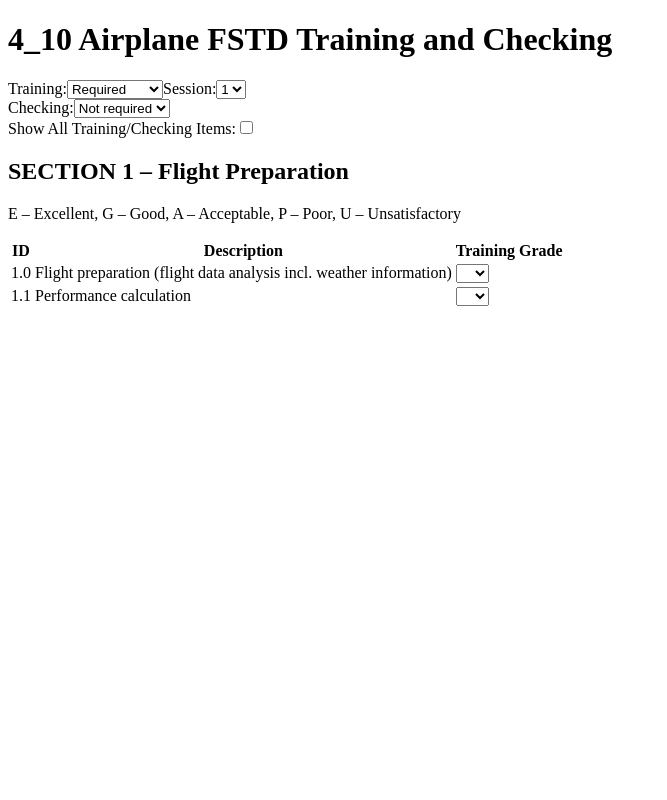
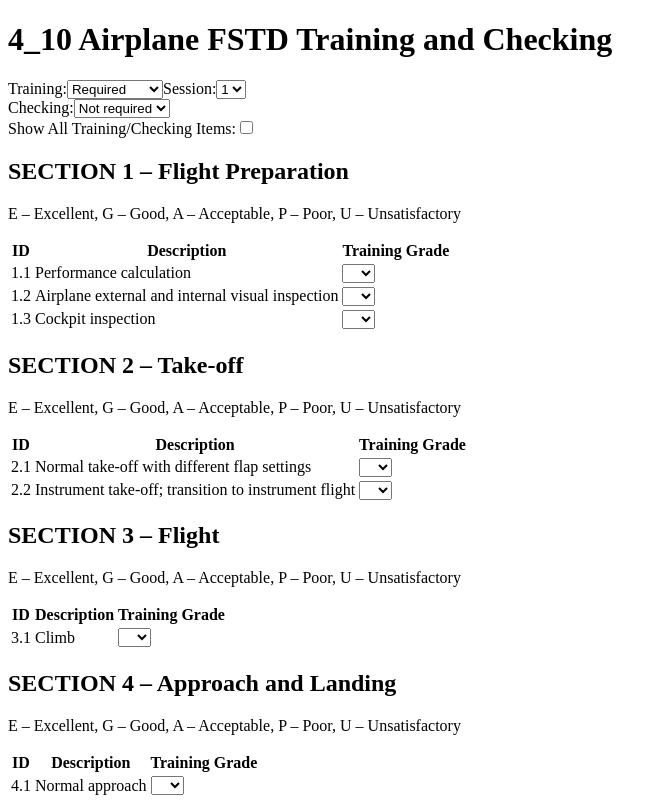
Before and after one commit to Alwis223/training-forms, a React (Create React App) app: page / in a window 1280 px wide. Shown: the top 800 px of the page, without its empty margins (0-667 px from the left). Built offline with nearby package versions, Linux system fonts and the light colour scheme.

Commit message:
Update taskData.js

```diff
--- a/src/taskData.js
+++ b/src/taskData.js
@@ -2,25 +2,79 @@ const allTasks = {
   "1.0": "Flight preparation (flight data analysis incl. weather information)",
   "1.1": "Performance calculation",
   "1.2": "Airplane external and internal visual inspection",
-  "1.3": "Cockpit inspection"
-  // ... (tęsk kaip buvo, bet įsitikink, kad tarp eilučių yra KABLELIAI)
+  "1.3": "Cockpit inspection",
+  "1.4": "Checklist, radio and navigation equipment check, frequency selection",
+  "1.5": "Taxiing in compliance with ATC instructions",
+  "1.6": "Before take-off checks",
+
+  "2.1": "Normal take-off with different flap settings",
+  "2.2": "Instrument take-off; transition to instrument flight",
+  "2.3": "Crosswind take-off (within crosswind limits)",
+  "2.4": "Take-off at maximum take-off mass (actual or simulated)",
+  "2.5": "Take-off with simulated engine failure shortly before V1 (FFS only)",
+  "2.6": "Rejected take-off before V1",
+
+  "3.1": "Climb",
+  "3.2": "Level off",
+  "3.3": "Cruise",
+  "3.4": "Fuel management",
+  "3.5": "Use of checklist",
+  "3.6": "System management (electrics, hydraulics, pneumatics, pressurisation, air conditioning)",
+  "3.7": "Upset Prevention and Recovery Training (UPRT)",
+  "3.8": "Navigation and radio navigation equipment use",
+
+  "4.1": "Normal approach",
+  "4.2": "Crosswind approach and landing (within crosswind limits)",
+  "4.3": "Instrument approaches: ILS, LLZ, VOR, GNSS, NDB",
+  "4.4": "Manual landing",
+  "4.5": "Landing with simulated malfunction (engine, systems)",
+  "4.6": "Missed approach",
+
+  "5.1": "Post flight checks",
+  "5.2": "Parking, shutdown and checklist",
+
+  "6.1": "ETOPS and EDTO procedures",
+  "6.2": "Low Visibility Take-off (LVTO)",
+  "6.3": "CAT II/III Approach and Landing",
+  "6.4": "Steep approaches",
+  "6.5": "Circling approach",
+  "6.6": "Operations at CAT C aerodromes",
+
+  "7.1": "CRM – decision making, workload management, cooperation",
+  "7.2": "Emergency evacuation",
+  "7.3": "Smoke or fire in flight and on the ground",
+  "7.4": "Decompression",
+  "7.5": "Engine failure",
+  "7.6": "Aborted take-off at low and high speed",
+  "7.7": "TCAS II RA",
+  "7.8": "Windshear escape maneuver",
+  "7.9": "Ground proximity warning system (EGPWS/TAWS) response",
+  "7.10": "Rejected landing"
 };
 
 const sectionTitles = {
   "1": "SECTION 1 – Flight Preparation",
   "2": "SECTION 2 – Take-off",
-  "3": "SECTION 3 – Flight"
-  // ... ir t.t., su kableliais
+  "3": "SECTION 3 – Flight",
+  "4": "SECTION 4 – Approach and Landing",
+  "5": "SECTION 5 – Post Flight",
+  "6": "SECTION 6 – Special Operations",
+  "7": "SECTION 7 – Emergency Procedures"
 };
 
 const taskSchedule = {
   training: {
-    1: ["1.0", "1.1"],
-    2: ["1.2", "1.3"]
+    1: ["1.1", "1.2", "1.3", "2.1", "2.2", "3.1", "4.1", "5.1"],
+    2: ["1.1", "1.3", "1.4", "1.5", "2.3", "2.4", "3.2", "3.3", "4.2", "5.2", "6.1"],
+    3: ["1.1", "1.2", "1.3", "1.4", "1.6", "2.5", "2.6", "3.4", "3.5", "3.6", "4.3", "4.4", "6.2", "7.1", "7.2"]
   },
   checking: {
-    1: ["1.0"],
-    2: ["1.1", "1.3"]
+    1: ["1.0", "1.1", "1.2", "1.3", "2.1", "3.1", "4.1", "5.1"],
+    2: ["1.1", "1.2", "1.3", "1.4", "2.2", "3.2", "4.2", "5.2"],
+    3: ["1.1", "1.3", "1.5", "1.6", "2.3", "3.3", "4.3", "6.2", "7.3"],
+    4: ["1.1", "1.4", "1.5", "2.4", "3.4", "4.4", "6.3", "7.4"],
+    5: ["1.1", "1.3", "1.6", "2.5", "3.5", "4.5", "6.5", "7.5", "7.6"],
+    6: ["1.0", "1.2", "1.6", "2.6", "3.6", "4.6", "6.6", "7.7", "7.8", "7.9", "7.10"]
   }
 };
 
```
